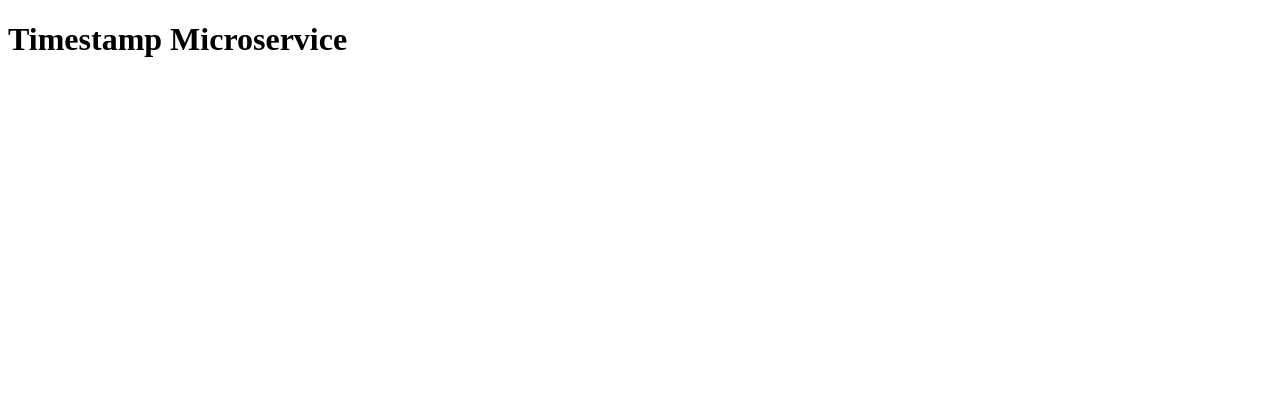
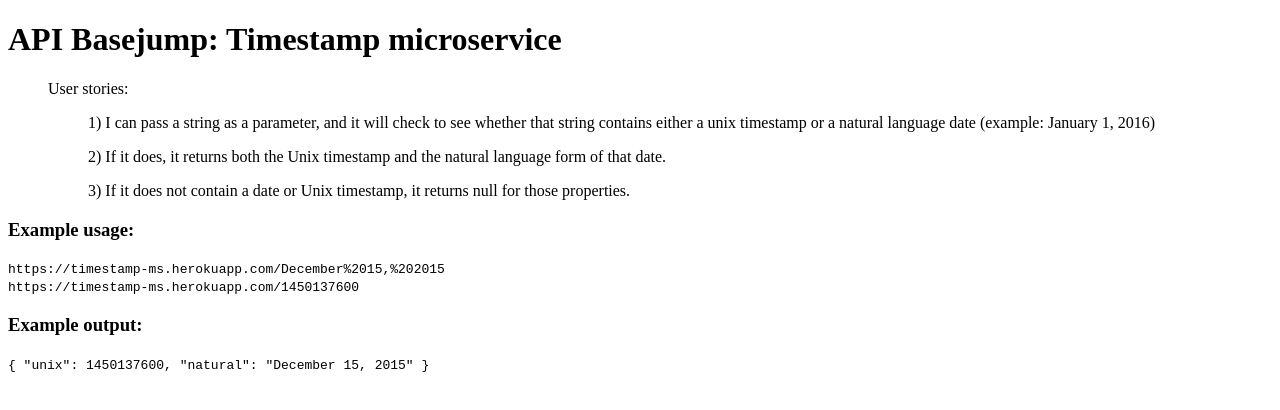
Before and after one commit to nicknish/fcc-timestamp-microservice, a website: page views/index.html in a window 1280 px wide. Drawn offline with Linux system fonts and the light colour scheme.

Commit message:
Add instructional info on landing page

```diff
--- a/views/index.html
+++ b/views/index.html
@@ -9,7 +9,29 @@
 </head>
 
 <body>
-  <h1>Timestamp Microservice</h1>
+  <div class="container">
+    <h1 class="header">
+      API Basejump: Timestamp microservice
+    </h1>
+    <blockquote>
+      User stories:
+      <ul>1) I can pass a string as a parameter, and it will check to see whether that string contains either a unix timestamp
+        or a natural language date (example: January 1, 2016)</ul>
+      <ul>2) If it does, it returns both the Unix timestamp and the natural language form of that date.</ul>
+      <ul>3) If it does not contain a date or Unix timestamp, it returns null for those properties.</ul>
+    </blockquote>
+    <h3>Example usage:</h3>
+    <code>https://timestamp-ms.herokuapp.com/December%2015,%202015</code>
+    <br>
+    <code>https://timestamp-ms.herokuapp.com/1450137600</code>
+    <h3>Example output:</h3>
+    <code>
+          {
+            "unix": 1450137600,
+            "natural": "December 15, 2015"
+          }
+      </code>
+  </div>
 </body>
 
 </html>
```
